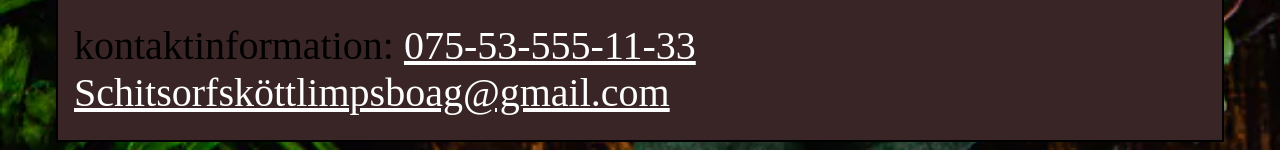
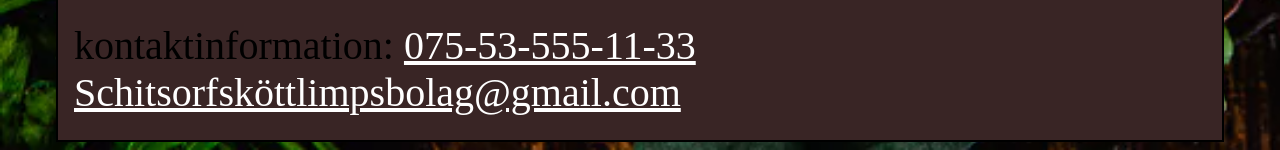
Before and after one commit to TE22E-Aslev-Theo/TE22e-aslev-theo.github.io, a plain HTML site: page Index.html in a window 1280 px wide. Shown: the part 2120-2270 px from the top of the page. Drawn offline with Linux system fonts and the light colour scheme.

Commit message:
gtgtrgrtrg

```diff
--- a/Index.html
+++ b/Index.html
@@ -76,7 +76,7 @@
 
             kontaktinformation:
             <a href="">075-53-555-11-33</a>
-            <a href="">Schitsorfsköttlimpsboag@gmail.com</a>
+            <a href="">Schitsorfsköttlimpsbolag@gmail.com</a>
 
         </footer>
 
```
